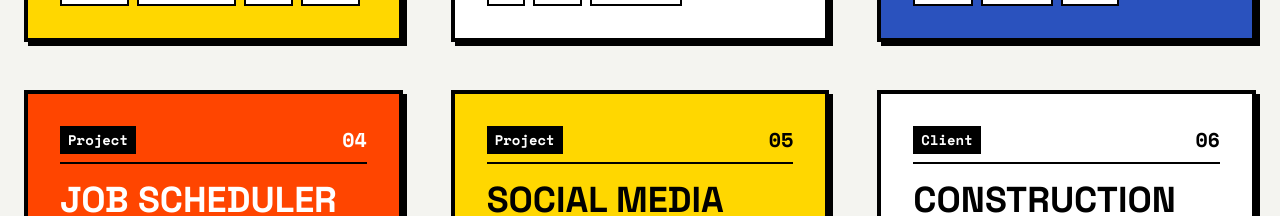
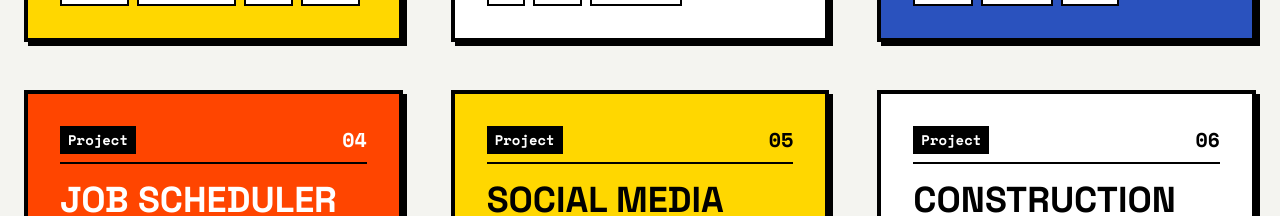
Before and after one commit to milotqorrolli/portofolio, a Next.js app: page / in a window 1280 px wide. Shown: the part 1860-2076 px from the top of the page. Built offline with nearby package versions, Linux system fonts and the light colour scheme.

Commit message:
Update page.tsx

```diff
--- a/src/app/page.tsx
+++ b/src/app/page.tsx
@@ -168,7 +168,7 @@ export default function Home() {
       description: 'Corporate identity and management portal',
       details: 'Developed a web application using React.js, bootstrapped with Create React App. Implemented interactive UI components and managed state effectively. Utilized npm scripts for development and production builds.',
       tech: ['React', 'UX/UI'],
-      type: 'Client',
+      type: 'Project',
       color: 'bg-white'
     }
   ]
```
